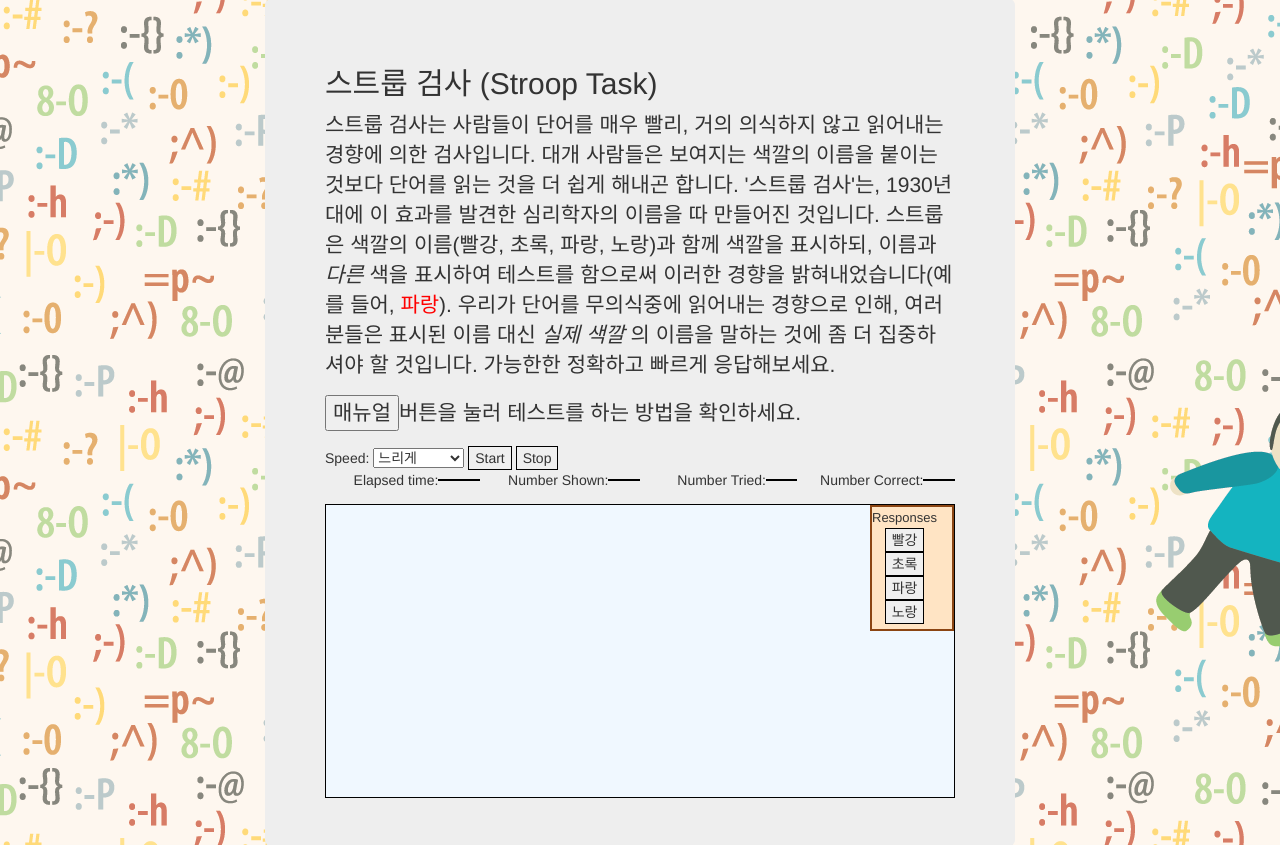
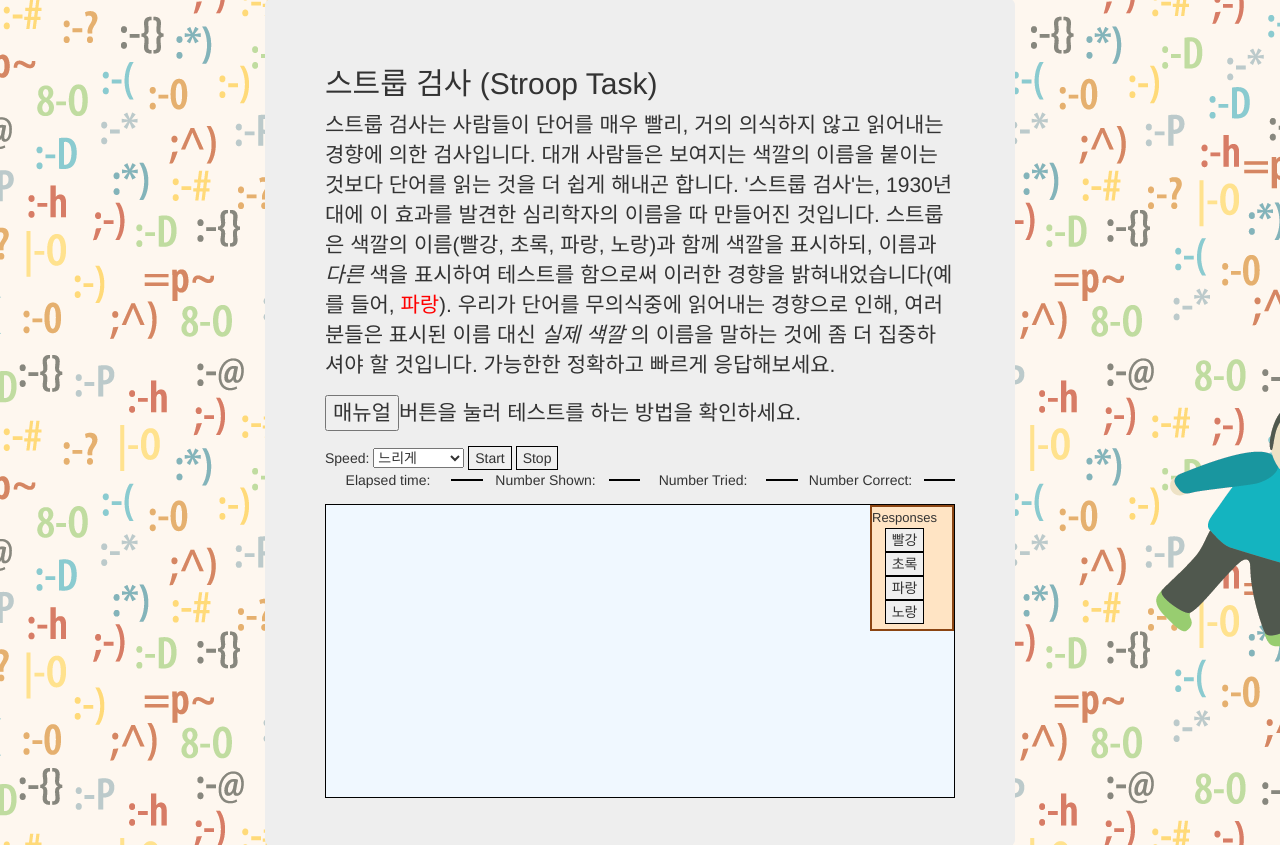
Before and after one commit to pinetree408/emotiondiary, a Flask app: page /game in a window 1280 px wide. Shown: the part 71-916 px from the top of the page. Run offline with Flask 2, Linux system fonts and the light colour scheme; parts of the project's set-up code (start-up, migrations or seed data) failed here and were passed over; some libraries are stand-ins or nearby versions.

Commit message:
Refactoring style of stroop task result

```diff
--- a/static/css/stroop.css
+++ b/static/css/stroop.css
@@ -1,5 +1,23 @@
-.submit_reset_btn {
+.stroop_btn {
   border:1px solid black;
+}
+
+.stroop-result table {
+  width: 100%;
+  border: 0px;
+}
+
+.stroop-result table td {
+  text-align: center;
+  vertical-align: middle;
+}
+
+.stroop-result table .title {
+  width: 20%;
+}
+
+.stroop-result table .result {
+  widht: 5%;
 }
 
 #stroop_container {
@@ -40,17 +58,4 @@
 .numeric_form_field {
   background-color:#C4E8D4;
   border:1px solid black;
-  width: 100%;
-  text-align:right;
 }
-
-.numeric_form_field2 {
-  background-color:#C4E8D4;
-  border:1px solid black;
-  width:3em;
-  text-align:right;
-}
-
-.answerBtn {
-  border: 1px solid black;
-}
--- a/static/js/game/stroop.js
+++ b/static/js/game/stroop.js
@@ -1,5 +1,5 @@
-var effBoxWidth = 360;  // = 480 -120 (actual - word size)
-var effBoxHt = 340; // = 380 - 40 (actual - word height)
+var effBoxWidth;
+var effBoxHt;
 
 // 0 = red; 1 = green; 2 = blue; 3 = yellow:
 var curColor;
--- a/templates/game/stroop.html
+++ b/templates/game/stroop.html
@@ -24,27 +24,27 @@
     Speed: <select id="taskspeed" onchange="setCurrentSpeed();">
     <option value="Slow">느리게</option> <option value="Medium">보통 속도로</option>
     <option value="Fast">빠르게</option><option value="Fastest">매우 빠르게</option></select>
-    <input type="button" name="start" value="Start"  class="submit_reset_btn" onclick="startGame();"/>
-    <input type="button" name="stop" value="Stop"  class="submit_reset_btn" onclick="stopGame();"/>
+    <input type="button" name="start" value="Start"  class="stroop_btn" onclick="startGame();"/>
+    <input type="button" name="stop" value="Stop"  class="stroop_btn" onclick="stopGame();"/>
   </div>
 
   <div class="stroop-result">
-    <table width="100%" style="border:0px solid black;">
+    <table>
       <tr>
-        <td width="18%" align="right">Elapsed time:</td>
-        <td align="left" width="7%">
-          <div id="elaps_time_div" class="numeric_form_field2"></div>
+        <td class="title">Elapsed time:</td>
+        <td class="result">
+          <div id="elaps_time_div" class="numeric_form_field"></div>
         </td>
-        <td width="20%" align="right">Number Shown:</td>
-        <td align="left">
+        <td class="title">Number Shown:</td>
+        <td class="result">
           <div id="numshown_div" class="numeric_form_field"></div>
         </td>
-        <td width="20%" align="right">Number Tried:</td>
-        <td align="left">
+        <td class="title">Number Tried:</td>
+        <td class="result">
           <div id="numtried_div" class="numeric_form_field"></div>
         </td>
-        <td width="20%" align="right">Number Correct:</td>
-        <td align="left">
+        <td class="title">Number Correct:</td>
+        <td class="result">
           <div id="numcorrect_div" class="numeric_form_field"></div>
         </td>
       </tr>
@@ -60,22 +60,22 @@
         </tr>
         <tr>
           <td align="center">
-            <input type="submit" name="answerBtn" value="빨강" onclick="respond(0);" class="answerBtn"/>
+            <input type="submit" name="answerBtn" value="빨강" onclick="respond(0);" class="stroop_btn"/>
           </td>
         </tr>
         <tr>
           <td align="center">
-            <input type="submit" name="answerBtn" value="초록" onclick="respond(1);" class="answerBtn"/>
+            <input type="submit" name="answerBtn" value="초록" onclick="respond(1);" class="stroop_btn"/>
           </td>
         </tr>
         <tr>
           <td align="center">
-            <input type="submit" name="answerBtn" value="파랑" onclick="respond(2);" class="answerBtn"/>
+            <input type="submit" name="answerBtn" value="파랑" onclick="respond(2);" class="stroop_btn"/>
           </td>
         </tr>
         <tr>
           <td align="center">
-            <input type="submit" name="answerBtn" value="노랑" onclick="respond(3);" class="answerBtn"/>
+            <input type="submit" name="answerBtn" value="노랑" onclick="respond(3);" class="stroop_btn"/>
           </td>
         </tr>
       </table>
```
